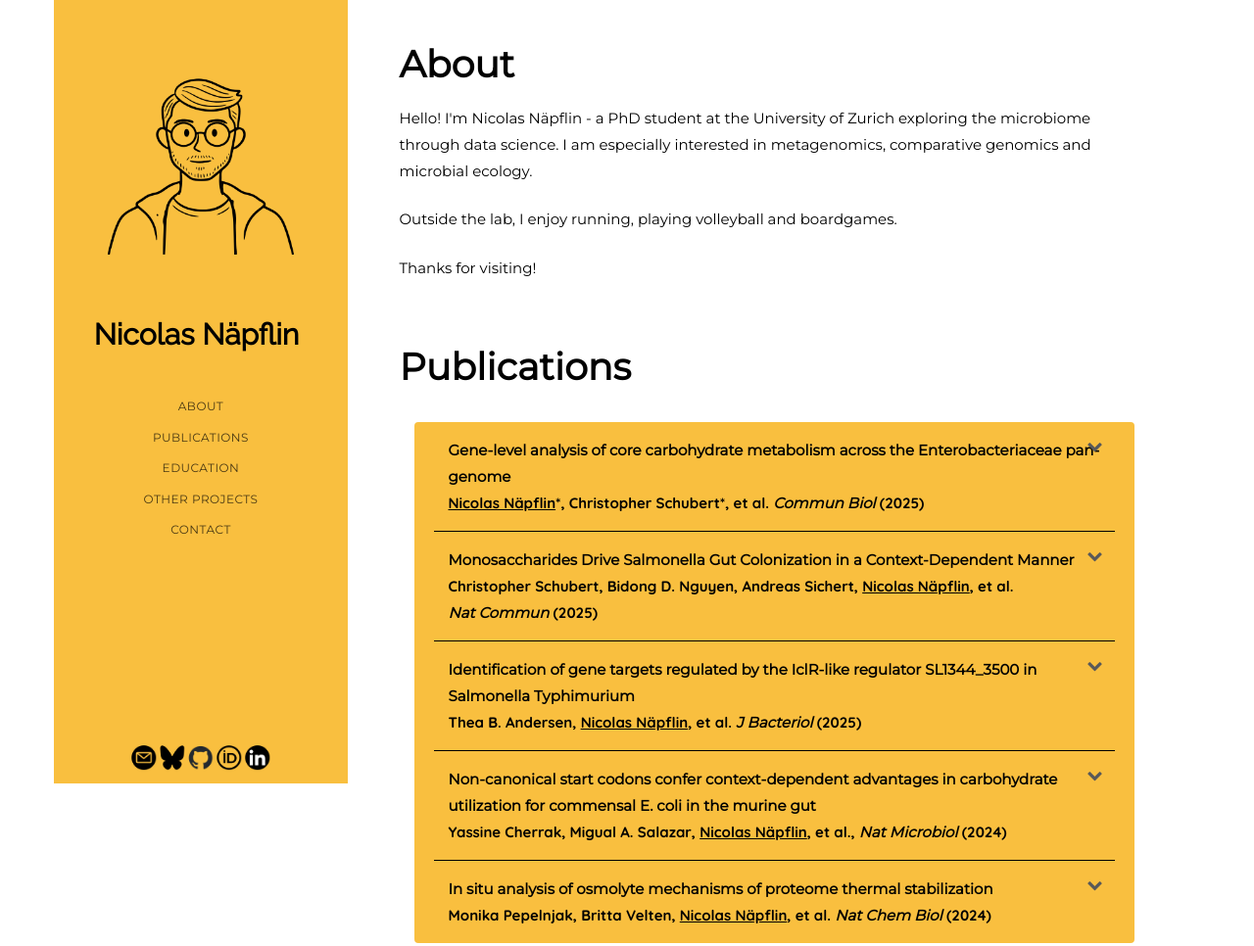
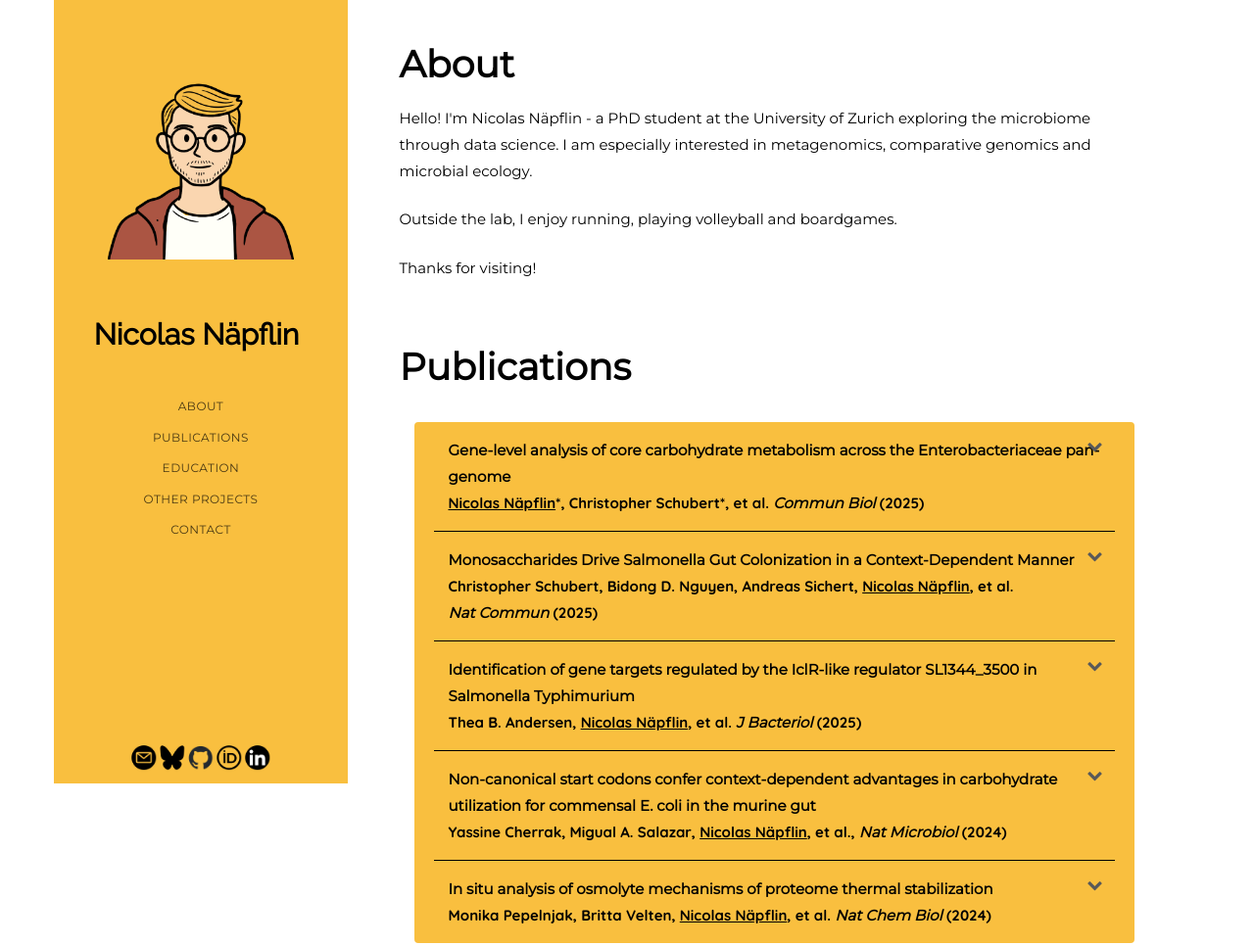
Before and after one commit to NicolasNaepflin/nicolasnaepflin.github.io, a plain HTML site: page index.html in a window 1280 px wide. Shown: the top 966 px of the page at 98% size. Drawn offline with Linux system fonts and the light colour scheme; no server answers; a web font is replaced by a local one.

Commit message:
update: add colored logo

```diff
--- a/index.html
+++ b/index.html
@@ -31,7 +31,7 @@
          <aside id="colorlib-aside" role="complementary" class="border js-fullheight no-print">
             <div class="text-center">
                <div class="author-img">
-                  <img alt="profile-img" src="images/logo_myself_bw.png">
+                  <img alt="profile-img" src="images/logo_myself.png">
                </div>
                <h1 id="colorlib-logo"><a href="./index.html">Nicolas
                      Näpflin</a>
```
Also changed, not shown: images/logo_myself.png (added).
